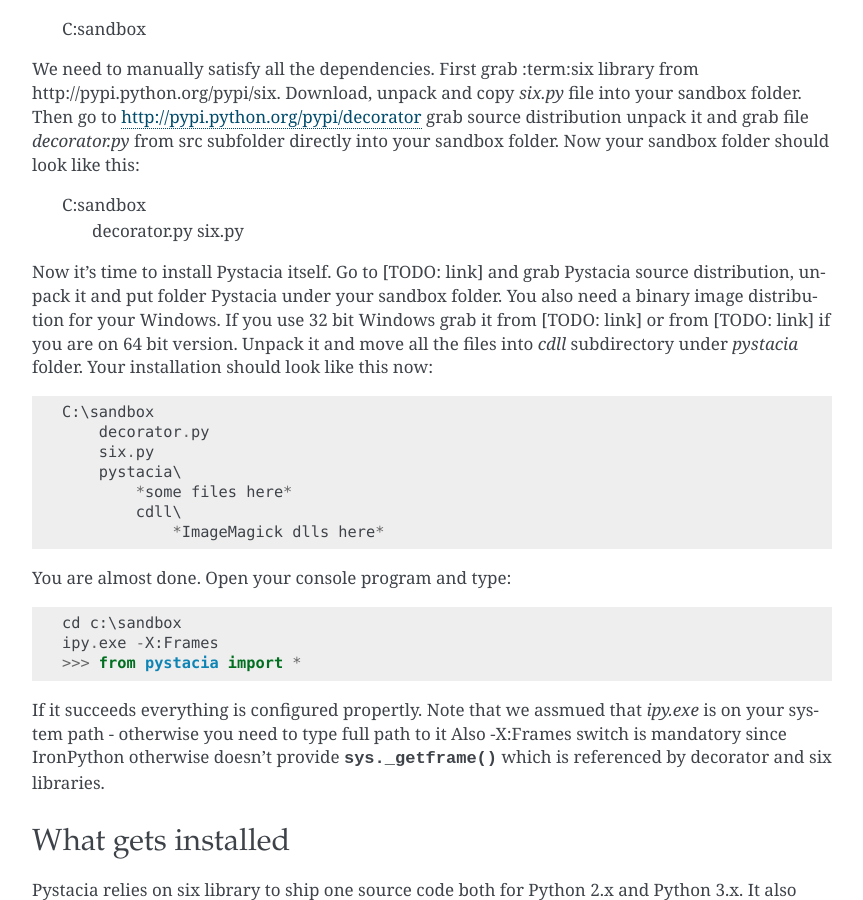
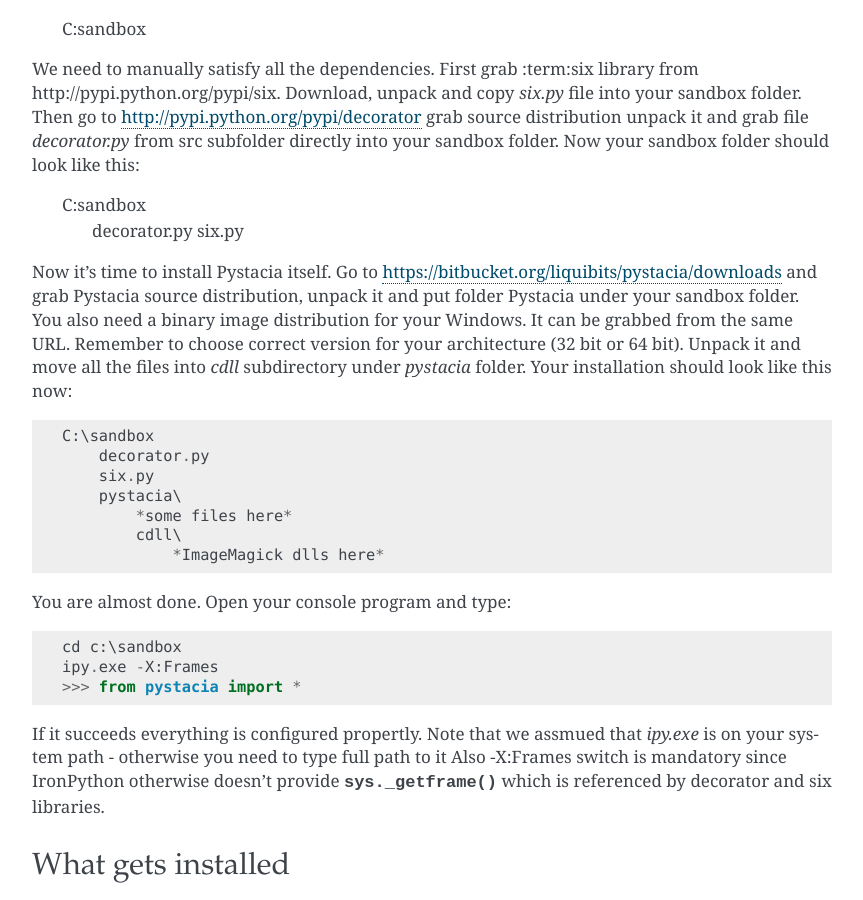
Before and after one commit to squeaky-pl/pystacia, a Sphinx documentation site: the page built from doc/source/installation.rst, in a window 1280 px wide and 900 px high, scrolled down 2250 px. Shown: the whole window, without its empty margins (268-1131 px from the left). Built offline with Sphinx 7.4.7, drawn with Linux system fonts in a browser that asks for light colours.

```diff
--- a/doc/source/installation.rst
+++ b/doc/source/installation.rst
@@ -130,11 +130,11 @@
         decorator.py
         six.py
 
-Now it's time to install Pystacia itself. Go to [TODO: link] and grab Pystacia
+Now it's time to install Pystacia itself. Go to https://bitbucket.org/liquibits/pystacia/downloads and grab Pystacia
 source distribution, unpack it and put folder Pystacia under your sandbox folder.
-You also need a binary image distribution for your Windows. If you use 32 bit
-Windows grab it from [TODO: link] or from [TODO: link] if you are on 64 bit
-version. Unpack it and move all the files into `cdll` subdirectory under `pystacia`
+You also need a binary image distribution for your Windows. It can be grabbed from the same URL.
+Remember to choose correct version for your architecture (32 bit or 64 bit).
+Unpack it and move all the files into `cdll` subdirectory under `pystacia`
 folder. Your installation should look like this now::
 
     C:\sandbox
--- a/pystacia/__init__.py
+++ b/pystacia/__init__.py
@@ -35,8 +35,11 @@
     annote(cdll)
     cdll.MagickWandGenesis()
 
+    def shutdown():
+        cdll.MagickWandTerminus()
+
     import atexit
-    atexit.register(lambda: cdll.MagickWandTerminus())
+    atexit.register(shutdown)
 
     # warn if unsupported
     from pystacia import magick
```
Also changed, not shown: setup.py (+5 -2 lines).
